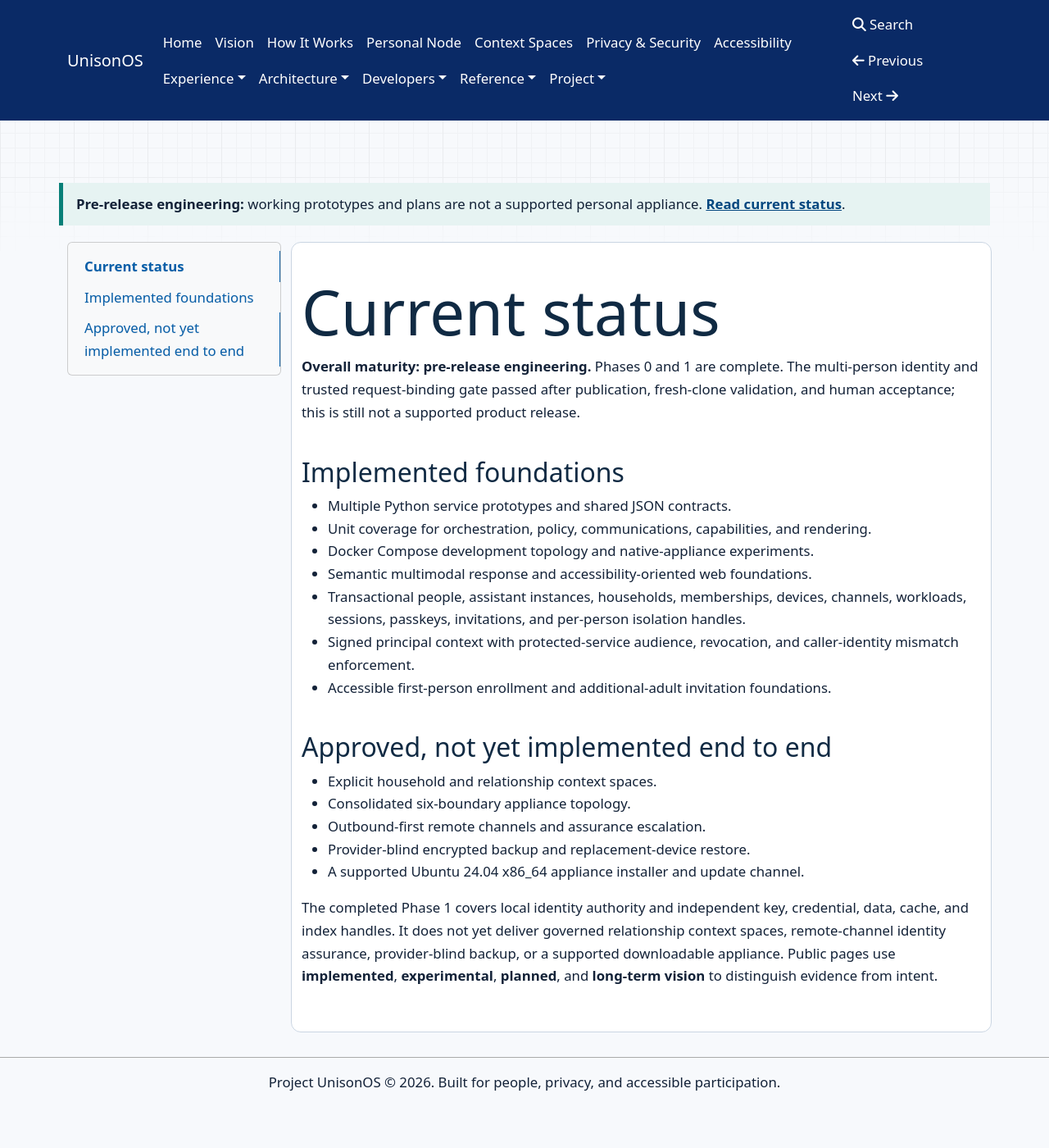
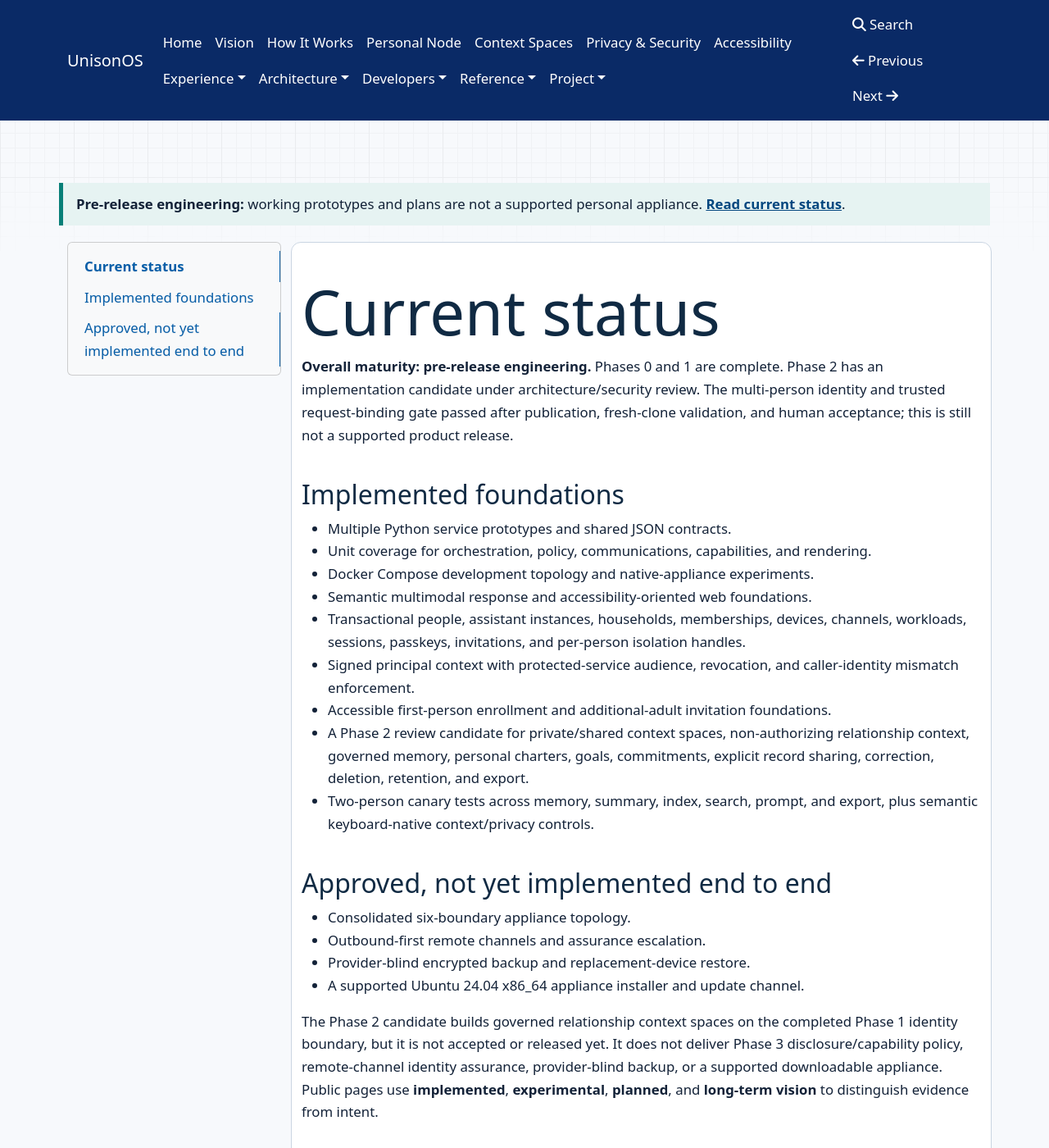
Before and after one commit to project-unisonOS/project-unisonos.github.io, an MkDocs documentation site: the page built from docs/current-status.md, in a window 1280 px wide and 1400 px high. Shown: the whole window at 82% size. Built offline with MkDocs 1.6.1, drawn with Linux system fonts in a browser that asks for light colours; nearby versions of some CDN libraries.

Commit message:
docs: publish Phase 2 review candidate status

```diff
--- a/docs/current-status.md
+++ b/docs/current-status.md
@@ -1,6 +1,7 @@
 # Current status
 
-**Overall maturity: pre-release engineering.** Phases 0 and 1 are complete. The
+**Overall maturity: pre-release engineering.** Phases 0 and 1 are complete. Phase
+2 has an implementation candidate under architecture/security review. The
 multi-person identity and trusted request-binding gate passed after publication,
 fresh-clone validation, and human acceptance; this is still not a supported
 product release.
@@ -16,18 +17,22 @@ product release.
 - Signed principal context with protected-service audience, revocation, and
   caller-identity mismatch enforcement.
 - Accessible first-person enrollment and additional-adult invitation foundations.
+- A Phase 2 review candidate for private/shared context spaces, non-authorizing
+  relationship context, governed memory, personal charters, goals, commitments,
+  explicit record sharing, correction, deletion, retention, and export.
+- Two-person canary tests across memory, summary, index, search, prompt, and export,
+  plus semantic keyboard-native context/privacy controls.
 
 ## Approved, not yet implemented end to end
 
-- Explicit household and relationship context spaces.
 - Consolidated six-boundary appliance topology.
 - Outbound-first remote channels and assurance escalation.
 - Provider-blind encrypted backup and replacement-device restore.
 - A supported Ubuntu 24.04 x86_64 appliance installer and update channel.
 
-The completed Phase 1 covers local identity authority and independent key,
-credential, data, cache, and index handles. It does not yet deliver governed
-relationship context spaces, remote-channel identity assurance, provider-blind
-backup, or a supported downloadable appliance. Public pages use **implemented**,
+The Phase 2 candidate builds governed relationship context spaces on the completed
+Phase 1 identity boundary, but it is not accepted or released yet. It does not
+deliver Phase 3 disclosure/capability policy, remote-channel identity assurance,
+provider-blind backup, or a supported downloadable appliance. Public pages use **implemented**,
 **experimental**, **planned**, and **long-term vision** to distinguish evidence
 from intent.
```
Also changed, not shown: docs/household-context-spaces.md (+14 -0 lines), docs/privacy-security.md (+4 -3 lines).
